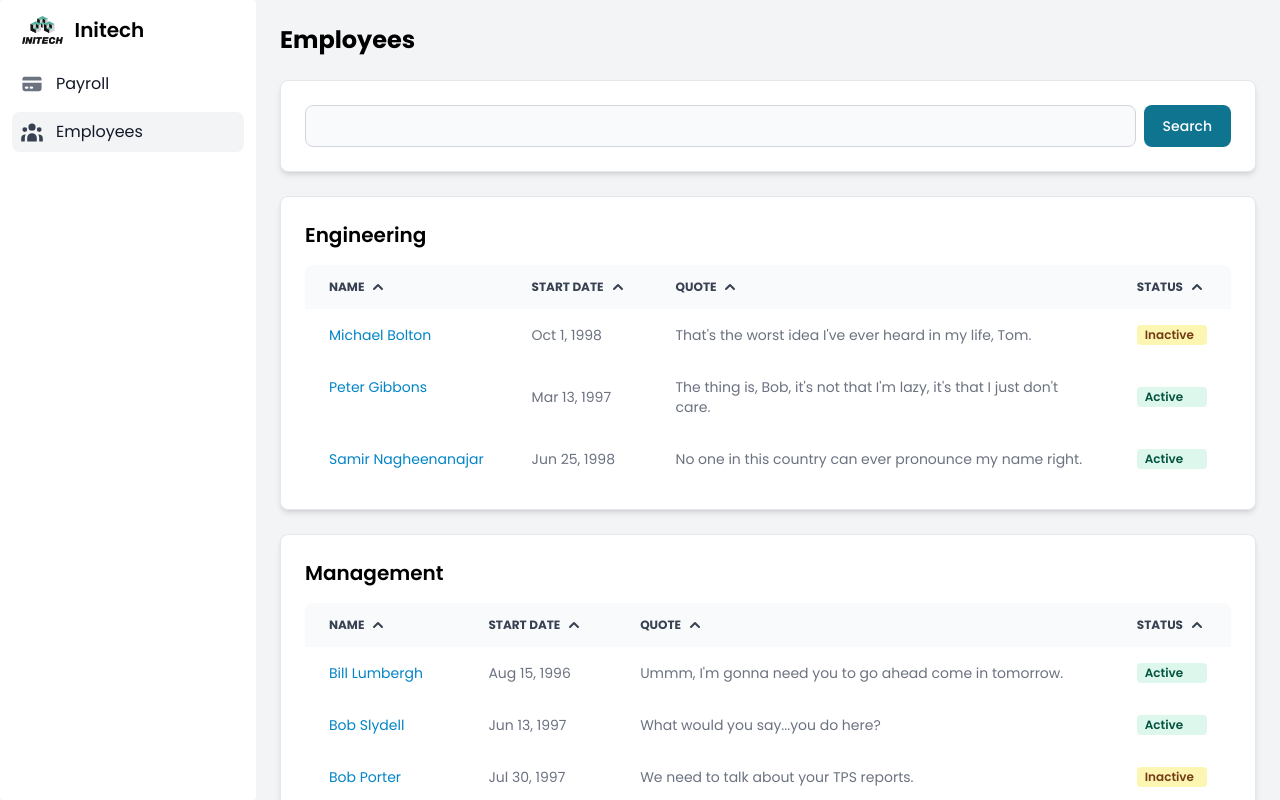
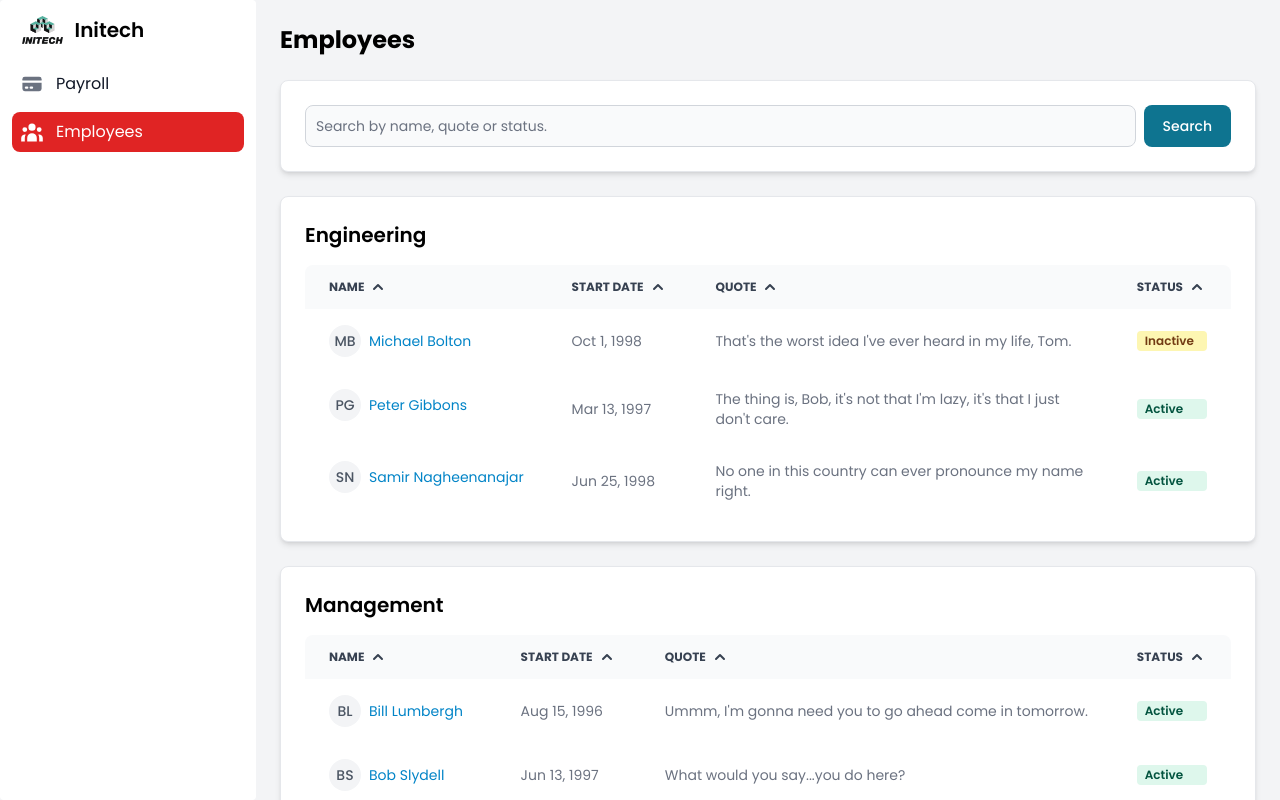
Before and after one commit to thesavvydev/initech, a Next.js app: page /employees in a window 1280 px wide. Shown: the top 800 px of the page. Built offline with nearby package versions, Linux system fonts and the light colour scheme.

Commit message:
Update styling to closer match mocks

```diff
--- a/src/app/(authenticated)/employees/[employeeId]/edit/edit-employee-form.tsx
+++ b/src/app/(authenticated)/employees/[employeeId]/edit/edit-employee-form.tsx
@@ -7,16 +7,16 @@ import {
   Textarea,
   TextInput,
 } from "flowbite-react";
+import Form from "next/form";
+import { useFormStatus } from "react-dom";
+import { Employee } from "types";
 import toDateInputValue from "utils/toDateInputValue";
 import { editEmployee } from "./actions";
-import { Employee } from "types";
-import Form from "next/form";
-import { useFormStatus } from "react-dom";
 
 export function SubmitButton() {
   const { pending } = useFormStatus();
   return (
-    <Button type="submit" disabled={pending}>
+    <Button type="submit" disabled={pending} color="submit">
       {pending ? "Submitting..." : "Submit"}
     </Button>
   );
--- a/src/app/(authenticated)/employees/[employeeId]/edit/page.tsx
+++ b/src/app/(authenticated)/employees/[employeeId]/edit/page.tsx
@@ -2,6 +2,10 @@ import Link from "next/link";
 import { HiChevronLeft } from "react-icons/hi";
 import { Employee } from "types";
 import EditEmployeeForm from "./edit-employee-form";
+
+export const metadata = {
+  title: "Initech Employee",
+};
 
 export default async function Page({
   params,
--- a/src/app/(authenticated)/employees/employee-cards.tsx
+++ b/src/app/(authenticated)/employees/employee-cards.tsx
@@ -31,8 +31,9 @@ export default function EmployeeCards({
                 rounded
                 size="lg"
               />
-              <p className="text-center font-bold text-xl">{`${employee.firstName} ${employee.lastName}`}</p>
-              <p className="text-center">{`Started ${new Intl.DateTimeFormat(
+              <div>
+                <p className="text-center font-bold text-xl text-gray-700">{`${employee.firstName} ${employee.lastName}`}</p>
+                <p className="text-center text-gray-500">{`Started ${new Intl.DateTimeFormat(
                   "en-us",
                   {
                     day: "numeric",
@@ -40,7 +41,8 @@ export default function EmployeeCards({
                     year: "numeric",
                   }
                 ).format(new Date(employee.dateStarted))}`}</p>
-              <blockquote className="bg-gray-50 p-4 border border-gray-200">
+              </div>
+              <blockquote className="bg-gray-50 p-4 border border-gray-200 text-center">
                 {employee.quote}
               </blockquote>
             </Card>
--- a/src/app/(authenticated)/employees/employees-table.tsx
+++ b/src/app/(authenticated)/employees/employees-table.tsx
@@ -3,6 +3,7 @@
 import { HiChevronDown, HiChevronUp } from "react-icons/hi";
 import { STATUS_BADGE_COLORS } from "consts/status-badge-colors";
 import {
+  Avatar,
   Badge,
   Card,
   Table,
@@ -115,8 +116,16 @@ export default function EmployeesTable({
         />
         <TableBody>
           {sortedEmployees.map((employee) => (
-            <TableRow key={employee.id}>
+            <TableRow
+              key={employee.id}
+              theme={{ hovered: "hover:bg-yellow-100" }}
+            >
               <TableCell className="flex items-center gap-2 whitespace-nowrap">
+                <Avatar
+                  size="sm"
+                  rounded
+                  placeholderInitials={`${employee.firstName[0]}${employee.lastName[0]}`}
+                />
                 <Link
                   className="text-sky-600"
                   href={`/employees/${employee.id}/edit`}
--- a/src/app/(authenticated)/employees/page.tsx
+++ b/src/app/(authenticated)/employees/page.tsx
@@ -52,7 +52,11 @@ export default async function Page({
         )}
         <Form action="/employees">
           <fieldset className="flex items-center gap-2">
-            <TextInput className="w-full" name="search" />
+            <TextInput
+              className="w-full"
+              name="search"
+              placeholder="Search by name, quote or status."
+            />
             <Button>Search</Button>
           </fieldset>
         </Form>
--- a/src/app/(authenticated)/layout-sidebar.tsx
+++ b/src/app/(authenticated)/layout-sidebar.tsx
@@ -16,6 +16,16 @@ export default function LayoutSidebar() {
             "sticky top-0 shrink-0 h-screen hidden lg:block"
           ),
           inner: twMerge(theme.sidebar.root.inner, "bg-white"),
+        },
+        item: {
+          active: "bg-red-600 text-white hover:text-black group",
+          icon: {
+            active: "text-white",
+            base: twMerge(
+              theme.sidebar.item.icon.base,
+              "group-hover:text-black"
+            ),
+          },
         },
       }}
     >
--- a/src/app/layout.tsx
+++ b/src/app/layout.tsx
@@ -1,6 +1,7 @@
 import { Poppins } from "next/font/google";
 import { twMerge } from "tailwind-merge";
 import "./global.css";
+import { Flowbite, theme } from "flowbite-react";
 
 const poppins = Poppins({
   subsets: ["latin"],
@@ -15,7 +16,51 @@ export default function RootLayout({
   return (
     <html lang="en" className="min-h-full bg-gray-100">
       <body className={twMerge(poppins.className, "min-h-full")}>
-        {children}
+        <Flowbite
+          theme={{
+            theme: {
+              textInput: {
+                field: {
+                  input: {
+                    colors: {
+                      gray: twMerge(
+                        theme.textInput.field.input.colors.gray,
+                        "focus:border-red-500 focus:ring-red-500"
+                      ),
+                    },
+                  },
+                },
+              },
+              select: {
+                field: {
+                  select: {
+                    colors: {
+                      gray: twMerge(
+                        theme.textInput.field.input.colors.gray,
+                        "focus:border-red-500 focus:ring-red-500"
+                      ),
+                    },
+                  },
+                },
+              },
+              textarea: {
+                colors: {
+                  gray: twMerge(
+                    theme.textInput.field.input.colors.gray,
+                    "focus:border-red-500 focus:ring-red-500"
+                  ),
+                },
+              },
+              button: {
+                color: {
+                  submit: "bg-red-500 text-white",
+                },
+              },
+            },
+          }}
+        >
+          {children}
+        </Flowbite>
       </body>
     </html>
   );
```
Lines whose indentation alone changed are shown as unchanged.
